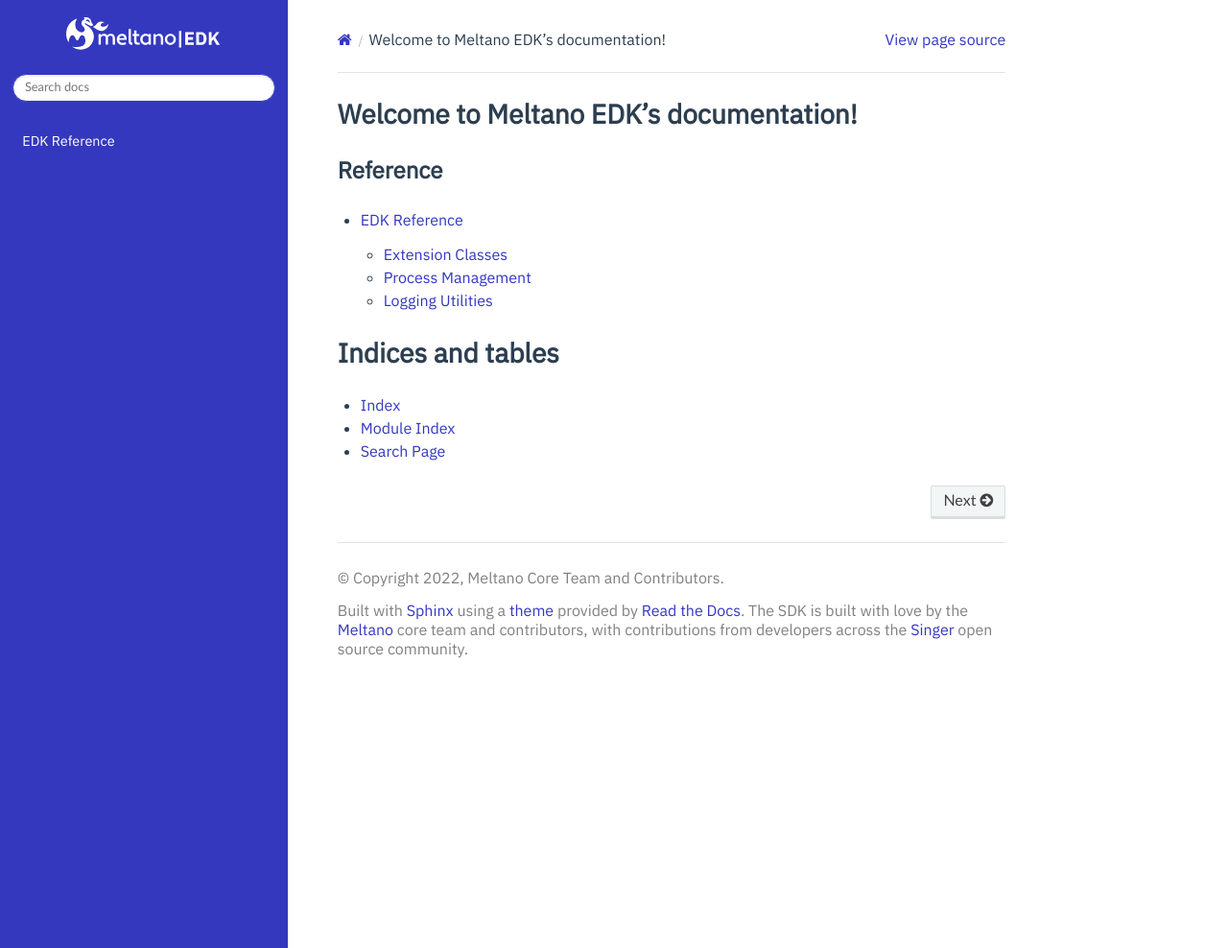
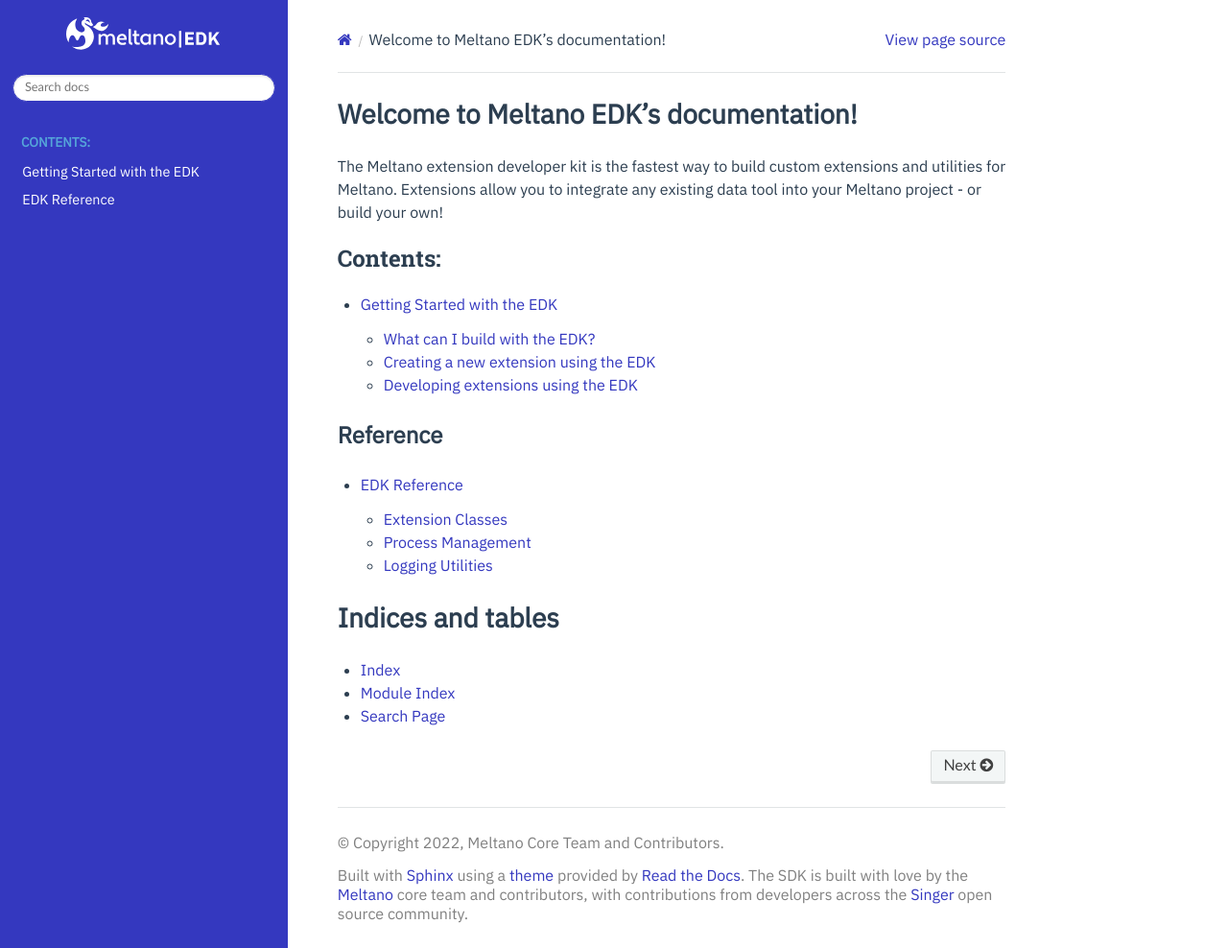
Before and after one commit to meltano/edk, a Sphinx documentation site: the page built from docs/index.rst, in a window 1280 px wide and 988 px high. Shown: the whole window at 96% size. Built offline with Sphinx 7.4.7 and the Read the Docs theme 2.0.0, drawn with Linux system fonts in a browser that asks for light colours.

Commit message:
docs: add getting-started ref from readme content

````diff
--- /dev/null
+++ b/docs/getting_started.md
@@ -0,0 +1,48 @@
+# Getting Started with the EDK
+
+[![Documentation Status](https://readthedocs.org/projects/meltano-edk/badge/?version=latest)](https://edk.meltano.com/en/latest/?badge=latest) |
+[![pre-commit.ci status](https://results.pre-commit.ci/badge/github/meltano/edk/main.svg)](https://results.pre-commit.ci/latest/github/meltano/edk/main)
+
+The Meltano extension developer kit is the fastest way to build custom Meltano extensions. Extensions allow you to integrate any existing data tool into your existing Meltano projects - or build your own.
+
+## What can I build with the EDK?
+
+For examples of types of tools you can build or wrap with the EDK, see the MeltanoHub [Utilities](https://hub.meltano.com/utilities/), [Orchestrators](https://hub.meltano.com/orchestrators), and [Transformers](https://hub.meltano.com/transformers/) lists.
+
+If you're looking to build a custom data extractor or loader (aka "taps" and "targets"), then the [*Meltano Singer SDK*](https://github.com/meltano/singer-sdk) is actually what you're looking for.
+
+## Creating a new extension using the EDK
+
+This repo ships with a [copier](https://copier.readthedocs.io/en/stable/) based template to help developers get and new extension using the [Meltano EDK](https://edk.meltano.com) up and running quickly.
+
+### Prerequisites for using the template
+
+Install copier:
+
+```bash
+pipx install copier
+```
+
+### Use copier to initialize a new extension
+
+Start a new EDK project using the supplied template (directly from Github):
+
+```bash
+copier gh:meltano/edk-template my-new-extension
+```
+
+Install the project dependencies:
+
+```bash
+cd my-new-extension
+poetry install
+```
+
+## Developing extensions using the EDK
+
+For detailed instructions on developing Meltano EDK extensions, see the [Meltano EDK documentation](https://edk.meltano.com) and review the [Work-In-Progress Specification](https://github.com/meltano/edk/blob/main/README.md).
+
+For working examples of Meltano EDK extensions, see:
+
+- [dbt-ext](https://github.com/meltano/dbt-ext)
+- [cron-ext](https://github.com/meltano/cron-ext)
--- a/docs/index.rst
+++ b/docs/index.rst
@@ -6,10 +6,15 @@
 Welcome to Meltano EDK's documentation!
 =======================================
 
+The Meltano extension developer kit is the fastest way to build custom extensions and utilities for Meltano.
+Extensions allow you to integrate any existing data tool into your Meltano project - or build your own!
+
 
 .. toctree::
    :maxdepth: 2
    :caption: Contents:
+
+   getting_started
 
 
 Reference
````
